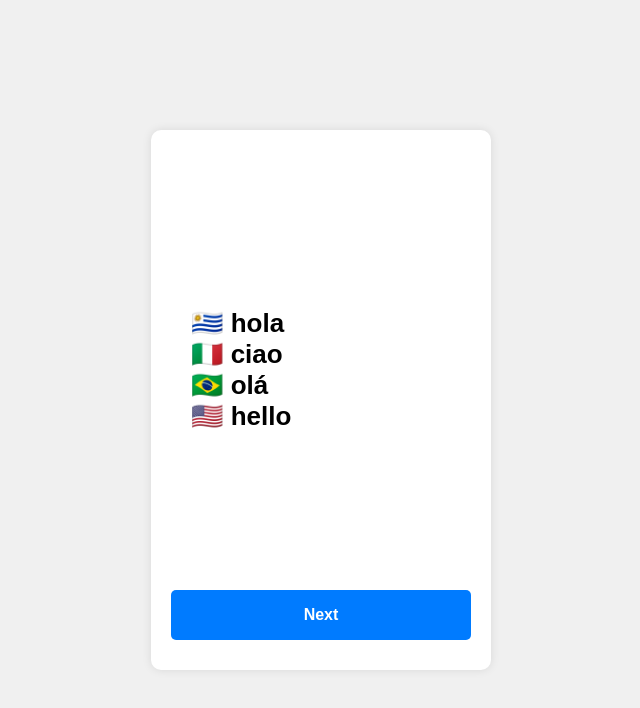
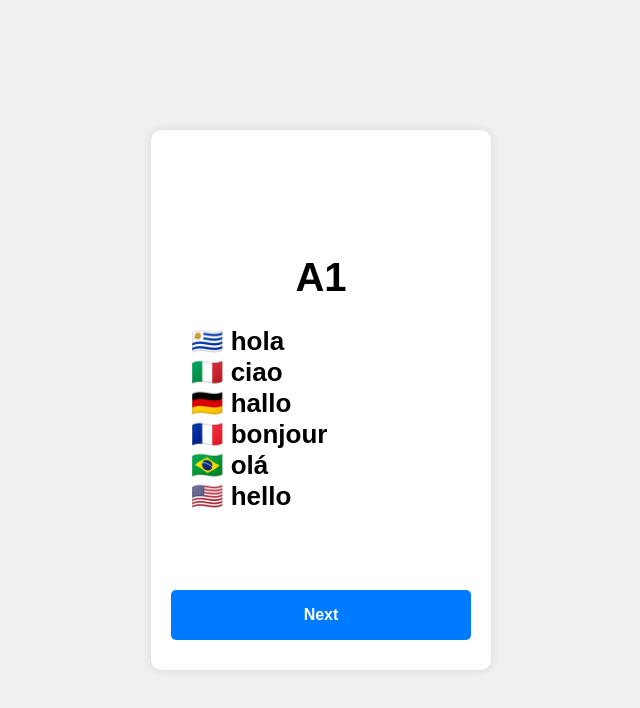
Before and after one commit to luisbuenofernandez/WordLearningApp, a plain HTML site: page index.html in a window 1280 px wide. Shown: the whole page, without its empty margins (319-959 px from the left). Drawn offline with Linux system fonts and the light colour scheme.

Commit message:
Update index.html

```diff
--- a/index.html
+++ b/index.html
@@ -1,17 +1,25 @@
 <!DOCTYPE html>
 <html lang="en">
+
 <head>
     <meta charset="UTF-8">
     <meta name="viewport" content="width=device-width, initial-scale=1.0">
     <title>Word Learning App</title>
     <link rel="stylesheet" href="styles.css">
 </head>
+
 <body>
     <div class="container">
         <div class="box">
             <div id="word-container">
+
+                <h1 id="level"></h1>
                 <p id="es"></p>
+
                 <p id="it"></p>
+                <p id="de"></p>
+
+                <p id="fr"></p>
                 <p id="pt"></p>
                 <p id="en"></p>
             </div>
@@ -23,4 +31,5 @@
 
     <script src="script.js"></script>
 </body>
+
 </html>
```
